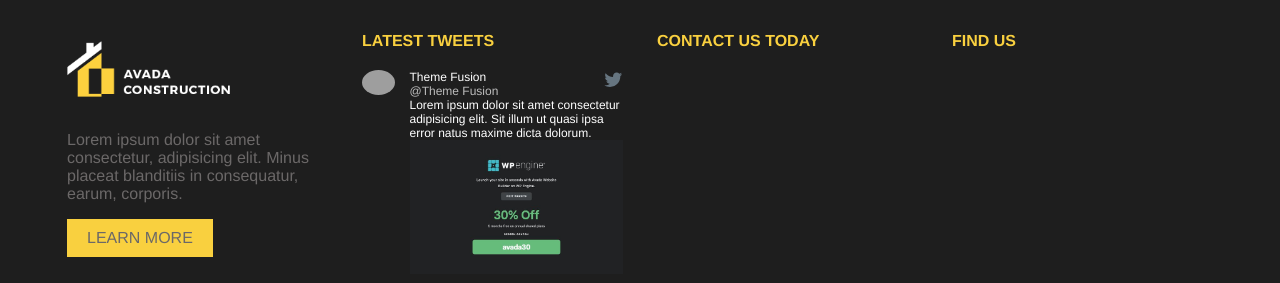
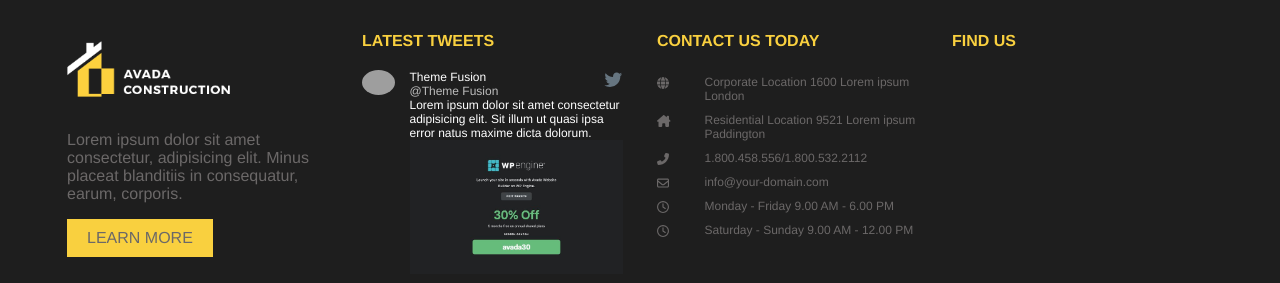
Before and after one commit to davishka-hikkaduwa/proj-html-vuejs, a Vue app: page / in a window 1280 px wide. Shown: the part 5565-5848 px from the top of the page. Built offline with nearby package versions, Linux system fonts and the light colour scheme; grey boxes are pictures that could not be loaded.

Commit message:
ContactComponent

```diff
--- /dev/null
+++ b/src/components/ContactsComponent.vue
@@ -0,0 +1,63 @@
+<template>
+    <div id="contacts">
+        <!-- <ul>
+            <li v-for="(contact, index) in contacts" :key="index">
+                <font-awesome-icon :icon="contact.icon" class="icons"/>
+                {{ contact.info }}
+            </li>
+        </ul> -->
+        <div class="row" v-for="(contact, index) in contacts" :key="index">
+            <div class="col-2">
+                <font-awesome-icon :icon="contact.icon" class="icons"/>
+            </div>
+            <div class="col-10"> {{ contact.info }} </div>
+        </div>
+    </div>
+</template>
+
+<script>
+export default {
+    name: 'ContactsComponent',
+    data(){
+        return {
+            contacts: [
+                {
+                    icon: 'fa-solid fa-globe',
+                    info: 'Corporate Location 1600 Lorem ipsum London'
+                },
+                {
+                    icon: 'fa-solid fa-house-chimney',
+                    info: 'Residential Location 9521 Lorem ipsum Paddington'
+                },
+                {
+                    icon: 'fa-solid fa-phone-flip',
+                    info: '1.800.458.556/1.800.532.2112'
+                },
+                {
+                    icon: 'fa-regular fa-envelope',
+                    info: 'info@your-domain.com'
+                },
+                {
+                    icon: 'fa-regular fa-clock',
+                    info: 'Monday - Friday 9.00 AM - 6.00 PM'
+                },
+                {
+                    icon: 'fa-regular fa-clock',
+                    info: 'Saturday - Sunday 9.00 AM - 12.00 PM'
+                }
+            ]
+        }
+    }
+}
+
+</script>
+
+<style scoped lang="scss">
+#contacts{
+    .row{
+        padding: 5px 0;
+        color: #6b6868;
+        font-size: 12px;
+    }
+}
+</style>
--- a/src/components/FooterComponent.vue
+++ b/src/components/FooterComponent.vue
@@ -17,13 +17,14 @@
                     <TweetComponent class="tweet-container" v-for="(tweet, index) in tweets" :key="index"
                     :userName="tweet.userName"
                     :profileImage="tweet.profileImage"
+                    :tweetContent="tweet.tweetContent"
                     :postTime="tweet.postTime"/>
                 </div>
                 <div class="col">
                     <div class="heading-container">
                         <h6>CONTACT US TODAY</h6>
                     </div>
-
+                    <ContactsComponent/>
                 </div>
                 <div class="col">
                     <div class="heading-container">
@@ -38,6 +39,7 @@
 
 <script>
 import TweetComponent from './TweetComponent.vue';
+import ContactsComponent from './ContactsComponent.vue';
     export default {
     name: "FooterComponent",
     data(){
@@ -46,12 +48,13 @@ import TweetComponent from './TweetComponent.vue';
                 {
                     userName: 'Theme Fusion',
                     profileImage: '3a74ce3d0532b7773b174c45ca3bd05a_normal.png',
-                    postTime: 22
+                    postTime: 22,
+                    tweetContent: 'Lorem ipsum dolor sit amet consectetur adipisicing elit. Sit illum ut quasi ipsa error natus maxime dicta dolorum.'
                 }
             ]
         }
     },
-    components: { TweetComponent }
+    components: { TweetComponent, ContactsComponent }
 }
 
 </script>
--- a/src/components/TweetComponent.vue
+++ b/src/components/TweetComponent.vue
@@ -17,9 +17,7 @@
                 </div>
                 <div class="row">
                     <div class="col text-container">
-                        <p>Lorem ipsum dolor sit amet consectetur adipisicing elit.
-                             Sit illum ut quasi ipsa error natus maxime dicta dolorum.
-                        </p>
+                        <p> {{ tweetContent }} </p>
                     </div>
                 </div>
                 <div class="row">
@@ -48,6 +46,7 @@ export default {
         profileImage: String,
         userName: String,
         postTime: Number,
+        tweetContent: String
     }
 }
 </script>
--- a/src/main.js
+++ b/src/main.js
@@ -8,11 +8,11 @@ import { library } from '@fortawesome/fontawesome-svg-core'
 import { FontAwesomeIcon } from '@fortawesome/vue-fontawesome'
 
 /* import specific icons */
-import { faBuilding, faHeart, faShareFromSquare } from '@fortawesome/free-regular-svg-icons'
-import { faArrowsRotate, faHouseChimney, faTruck, faGear, faUsers, faLightbulb, faBriefcase, faGlobe, faMagnifyingGlass, faLink } from '@fortawesome/free-solid-svg-icons'
+import { faBuilding, faHeart, faShareFromSquare, faEnvelope, faClock } from '@fortawesome/free-regular-svg-icons'
+import { faArrowsRotate, faHouseChimney, faTruck, faGear, faUsers, faLightbulb, faBriefcase, faGlobe, faMagnifyingGlass, faLink, faPhoneFlip, } from '@fortawesome/free-solid-svg-icons'
 
 /* add icons to the library */
-library.add(faBuilding, faArrowsRotate, faHouseChimney, faTruck, faGear, faUsers, faLightbulb, faBriefcase, faGlobe, faMagnifyingGlass, faLink, faHeart, faShareFromSquare)
+library.add(faBuilding, faArrowsRotate, faHouseChimney, faTruck, faGear, faUsers, faLightbulb, faBriefcase, faGlobe, faMagnifyingGlass, faLink, faHeart, faShareFromSquare, faEnvelope, faClock, faPhoneFlip)
 
 /* add font awesome icon component */
 Vue.component('font-awesome-icon', FontAwesomeIcon)
```
